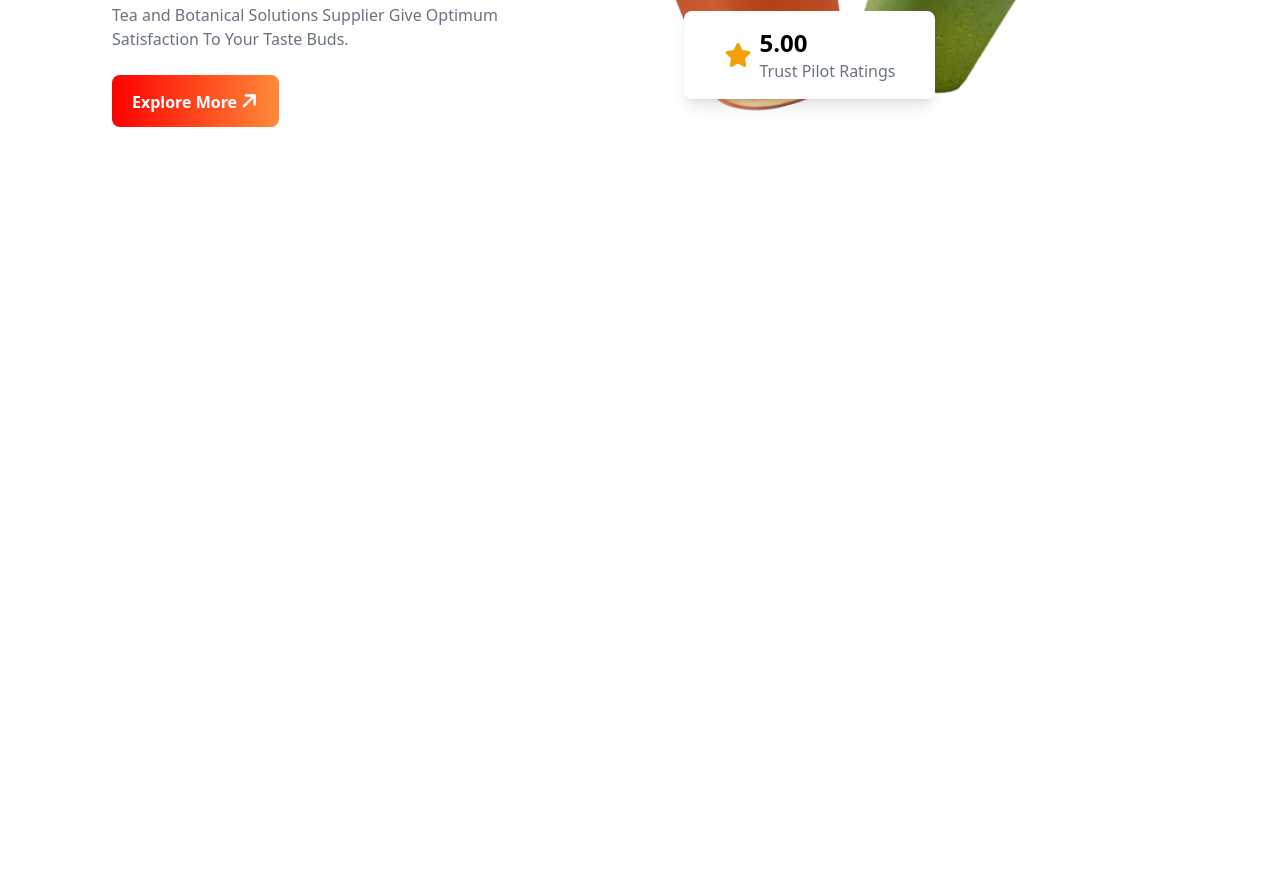
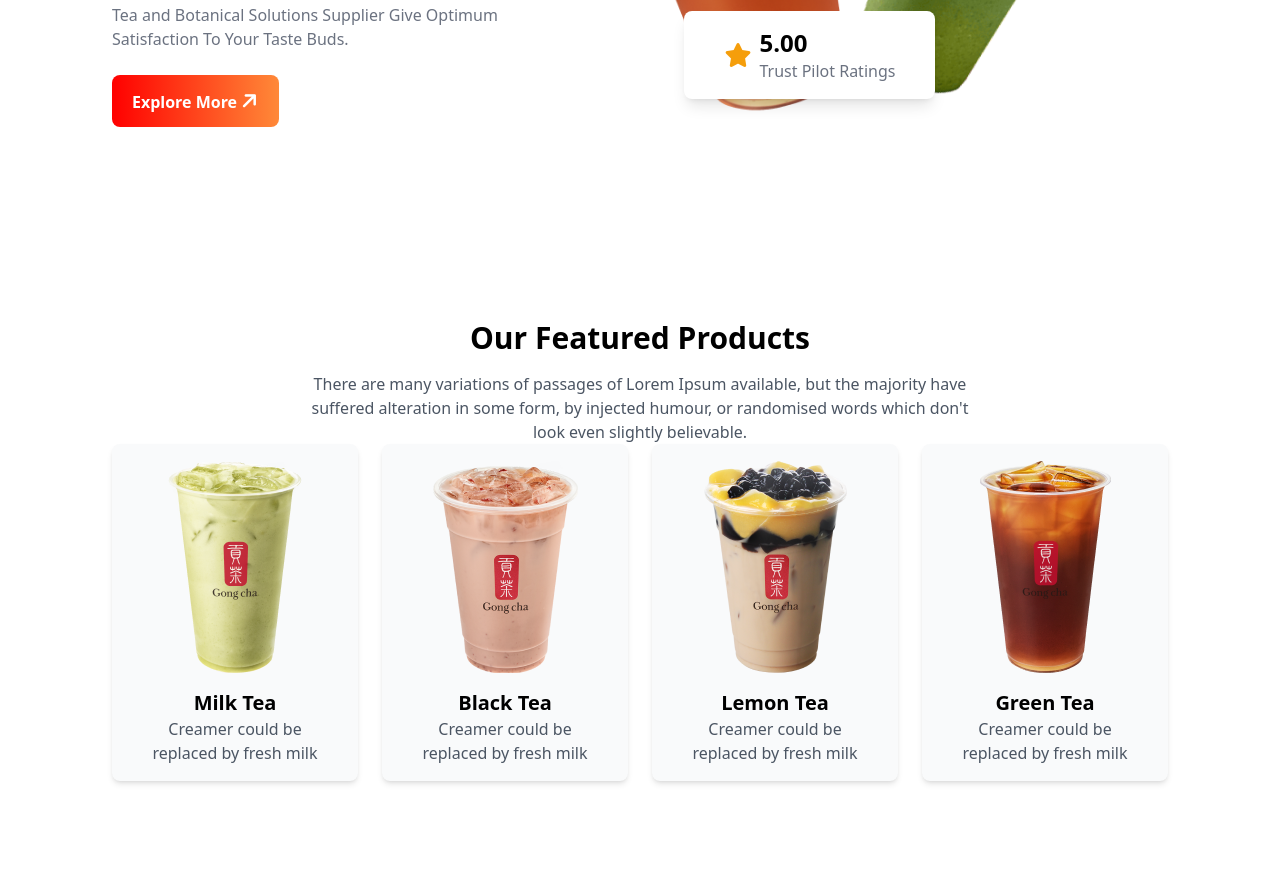
Before and after one commit to Mahabub2030/Tea-House, a plain HTML site: page index.html in a window 1280 px wide. Shown: the part 349-1226 px from the top of the page. Before the commit the page ends 800 px from the top, so only its background shows below. Drawn offline with nearby package versions, Linux system fonts and the light colour scheme.

Commit message:
futerch prodauct done

```diff
--- a/index.html
+++ b/index.html
@@ -40,36 +40,93 @@
         <main class="max-w-screen-xl mx-auto px-16 lg:px-28">
 
                 <!-- header section -->
-                 <header class="flex pt-10 mb-20">
+                <header class="lg:flex pt-10 mb-20">
                         <div>
                                 <h1 class="text-5xl md:text-7xl">It's good <br> tea time at The <br> Tea House</h1>
                                 <br>
-                                <p class="text-gray-500">Tea and Botanical Solutions Supplier Give Optimum <br> Satisfaction To Your Taste Buds.</p>
+                                <p class="text-gray-500">Tea and Botanical Solutions Supplier Give Optimum <br>
+                                        Satisfaction To Your Taste Buds.</p>
                                 <br>
-                                <button class="bg-gradient-to-r from-[#FF0000] to-[#FF8938] px-5 py-3 rounded-lg  text-white font-bold ">Explore More  <i class="fa-solid fa-arrow-right -rotate-45 text-xl"></i></button>
+                                <button
+                                        class="bg-gradient-to-r from-[#FF0000] to-[#FF8938] px-5 py-3 rounded-lg  text-white font-bold ">Explore
+                                        More <i class="fa-solid fa-arrow-right -rotate-45 text-xl"></i></button>
 
                         </div>
 
 
                         <!--img-->
-                         <div class="relative">
-                                <div >
+                        <div class="relative">
+                                <div>
                                         <img class="w-full" src="./images/banner.png " alt="">
                                 </div>
 
 
-                                <div class=" absolute flex items-center bg-white shadow-lg px-2 py-2 md:px-10 lg:py-4 rounded-lg  top-28  md:top-80 md:left-32 lg:left-28  ">
+                                <div
+                                        class=" absolute flex items-center bg-white shadow-lg px-2 py-2 md:px-10 lg:py-4 rounded-lg  top-28  md:top-80 md:left-32 lg:left-28  ">
                                         <div class="text-2xl text-amber-500"><i class="fa-solid fa-star"></i></div>
                                         <div class="ml-2">
-                                               <h2 class="lg:text-2xl font-bold">5.00</h2>
-                                               <p class="text-gray-500">Trust Pilot Ratings</p>
+                                                <h2 class="lg:text-2xl font-bold">5.00</h2>
+                                                <p class="text-gray-500">Trust Pilot Ratings</p>
                                         </div>
 
 
                                 </div>
-                         </div>
+                        </div>
 
-                 </header>
+                </header>
+
+                <!--Feature section -->
+                <section class="py-8 lg:py-24">
+                        <!-- title -->
+                        <div class="text-center">
+                                <h1 class="sm:text-3xl md:text-3xl font-bold mb-4">Our Featured Products</h1>
+                                <p class="text-gray-600 max-w-2xl mx-auto">There are many variations of passages of
+                                        Lorem Ipsum available, but the majority have suffered alteration in some form,
+                                        by injected humour, or randomised words which don't look even slightly
+                                        believable. </p>
+                        </div>
+
+                        <!-- card -->
+                        <div class="grid grid-cols-1 md:grid-cols-2 lg:grid-cols-4 gap-6 text-center">
+                                <!-- producate-1 -->
+                                <div class="rounded-lg shadow-md bg-gray-50 overflow-hidden">
+                                        <img class="mx-auto pt-4" src="./images/tea-1.png" alt="">
+                                        <div class="p-4">
+                                                <h2 class="font-bold text-xl">Milk Tea</h2>
+                                                <p class="text-gray-600">Creamer could be <br> replaced by fresh milk</p>
+                                        </div>
+                                </div>
+                                <!-- 2 -->
+
+                                <div class="rounded-lg shadow-md bg-gray-50 overflow-hidden">
+                                        <img class="mx-auto pt-4" src="./images/tea-2.png" alt="">
+                                        <div class="p-4">
+                                                <h2 class="font-bold text-xl">Black Tea</h2>
+                                                <p class="text-gray-600">Creamer could be <br> replaced by fresh milk</p>
+                                        </div>
+                                </div>
+                                <!-- 3 -->
+
+                                <div class="rounded-lg shadow-md bg-gray-50 overflow-hidden">
+                                        <img class="mx-auto pt-4" src="./images/tea-3.png" alt="">
+                                        <div class="p-4">
+                                                <h2 class="font-bold text-xl">Lemon Tea</h2>
+                                                <p class="text-gray-600">Creamer could be <br> replaced by fresh milk</p>
+                                        </div>
+                                </div>
+                                <!-- card-4 -->
+                                <div class="rounded-lg shadow-md bg-gray-50 overflow-hidden">
+                                        <img class="mx-auto pt-4" src="./images/tea-4.png" alt="">
+                                        <div class="p-4">
+                                                <h2 class="font-bold text-xl"> Green Tea</h2>
+                                                <p class="text-gray-600">Creamer could be <br> replaced by fresh milk</p>
+                                        </div>
+                                </div>
+
+                        </div>
+
+
+                </section>
 
 
         </main>
```
